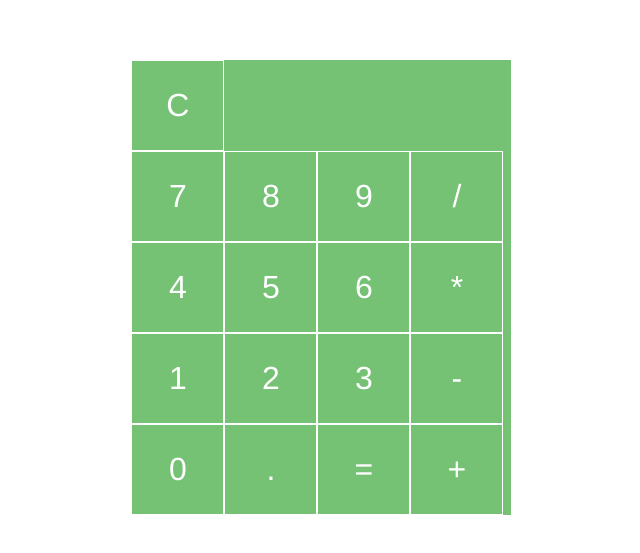
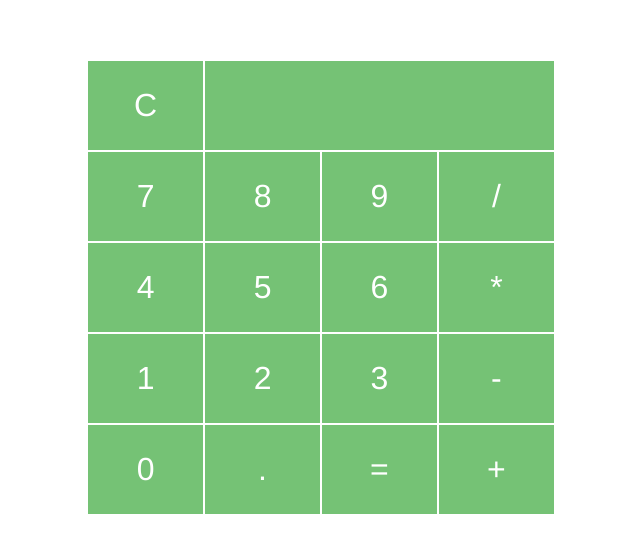
Before and after one commit to evanCoakley/Week3Calculator, a plain HTML site: page index.html in a window 1280 px wide. Shown: the part 121-674 px from the top of the page, without its empty margins (319-959 px from the left). Drawn offline with Linux system fonts and the light colour scheme.

Commit message:
progress

```diff
--- a/index.html
+++ b/index.html
@@ -12,8 +12,8 @@
 <body>
     <section class="wrapper">
         <div class="calc">
-            <div class="button" id="delete"> C</div>
-            <div id="display"> </div>
+            <div class="button" id="delete">C</div>
+            <div id="display" class="button"></div>
             <div class="button">7</div>
             <div class="button">8</div>
             <div class="button">9</div>
--- a/styles.css
+++ b/styles.css
@@ -9,7 +9,7 @@
 .calc {
     display: flex;
     flex-wrap: wrap;
-    flex-basis: 30%;
+    flex-basis: 37%;
     padding: 0px 0px;
     font-size: 200%;
     font-weight: lighter;
@@ -18,14 +18,18 @@
 }
 
 .button {
+    flex: 1;
     flex-basis: 24%;
     text-align: center;
     padding: 26px 0px;
     border: .5px solid white;
-    border-collapse: collapse;
 }
 
 #display {
-    flex-basis: 75%;
+    flex-basis: 74%;
     padding: 15px 0px;
 }
+
+#delete {
+    width: 4em;
+}
```
